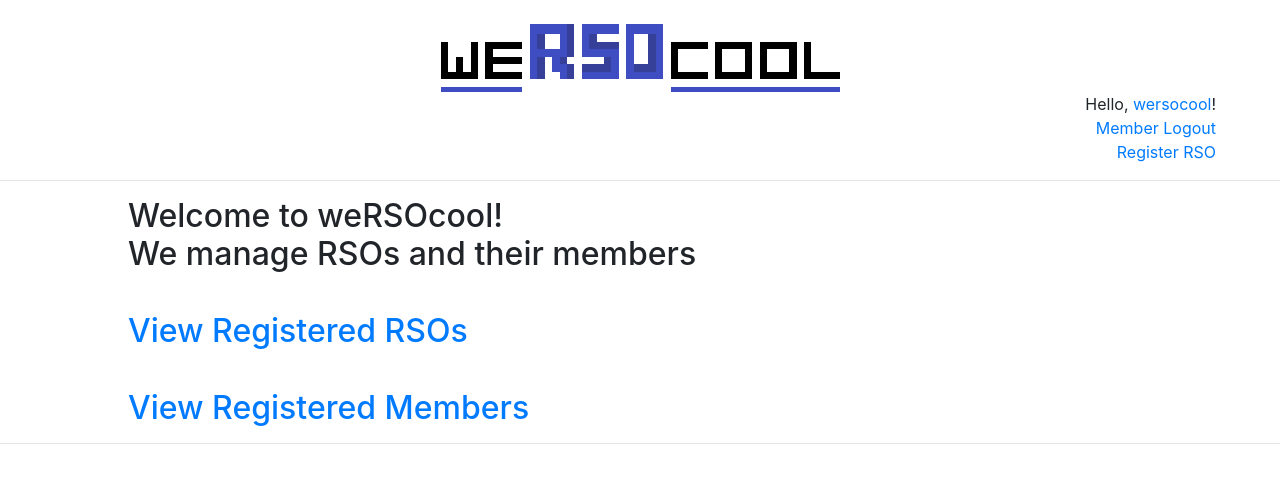
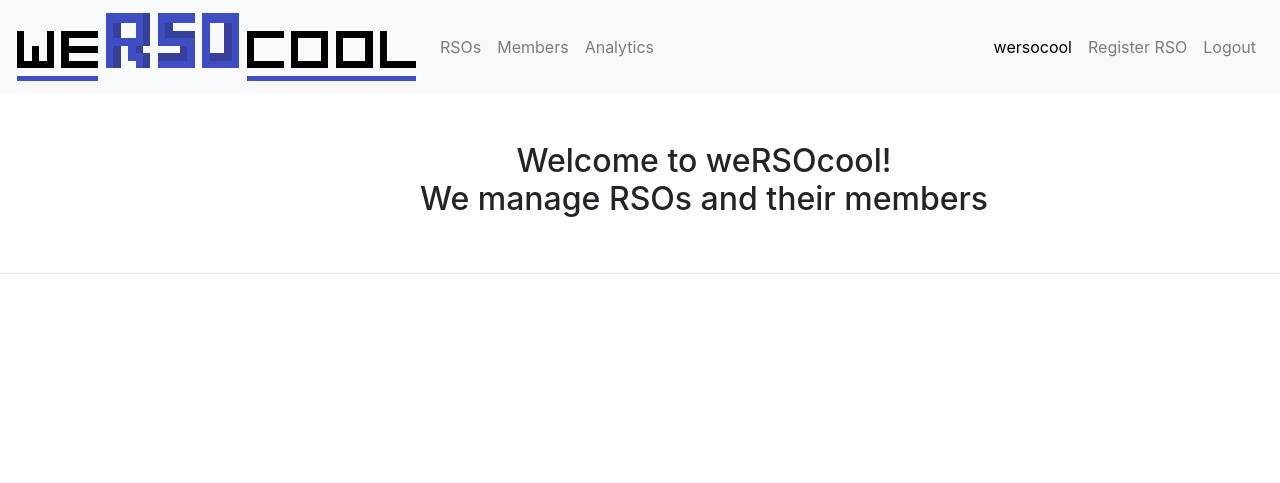
Before and after one commit to maxweis/weRSOcool, a Django app: page / in a window 1280 px wide. Shown: the top 483 px of the page. Run offline with Django 3.2, Linux system fonts and the light colour scheme; a user stored in the database is signed in; some libraries are stand-ins or nearby versions.

Commit message:
redesign interface

```diff
--- a/templates/base.html
+++ b/templates/base.html
@@ -7,28 +7,43 @@
 </head>
 <body>
     {% load crispy_forms_tags %}
-    <header>
-        <br>
-        <a href="{% url 'home' %}">
-            <div class="text-center">
-                <img src="/media/logo.png"><br>
-            </div>
-        </a>
-        <div class="text-right" style="padding-right:5%">
-        {% if user.is_authenticated %}
-        Hello, <a href="/users/{{ user.username}}/profile">{{ user.username }}</a>!
-            <br>
-            <a href="{% url 'logout' %}">Member Logout</a>
-            <br>
-            <a href="{% url 'rso_registration' %}">Register RSO</a>
-        {% else %}
-            <a href="{% url 'signup' %}">Member Sign Up</a>
-            <br>
-            <a href="{% url 'login' %}">Member Login</a>
-        {% endif %}
+    <nav class="navbar navbar-expand navbar-light bg-light">
+        <a class="navbar-brand" href="/"><img src="/media/logo.png"></a>
+            <ul class="navbar-nav">
+                <li class="nav-item">
+                    <a class="nav-link" href="{% url 'rso_list' %}">RSOs</a>
+                </li>
+                <li class="nav-item">
+                    <a class="nav-link" href="{% url 'users-index' %}">Members</a>
+                </li>
+                <li class="nav-item">
+                    <a class="nav-link" href="{% url 'home' %}">Analytics</a>
+                </li>
+            </ul>
+            <ul class="nav navbar-nav ml-auto justify-content-end">
+                {% if user.is_authenticated %}
+                <li>
+                    <a class="nav-link" style="color:black" href="/users/{{user.username}}/profile">{{user.username}}</a>
+                </li>
+                <li class="nav-item">
+                    <a class="nav-link" href="{% url 'rso_registration' %}">Register RSO</a>
+                </li>
+                <li class="nav-item">
+                    <a class="nav-link" href="{% url 'logout' %}">Logout</a>
+                </li>
+                {% else %}
+                <li>
+                    <a class="nav-link" href="{% url 'login' %}">Login</a>
+                </li>
+                <li>
+                    <a class="nav-link" href="{% url 'signup' %}">Sign Up</a>
+                </li>
+                {% endif %}
+            </ul>
         </div>
-    </header>
-    <hr>
+    </nav>
+    <br>
+    <br>
     <main>
     {% block content %}
     {% endblock %}
--- a/templates/home.html
+++ b/templates/home.html
@@ -3,13 +3,9 @@
 {% block title %}weRSOcool{% endblock %}
 
 {% block content %}
-<div class="text-left" style="padding-left:10%">
+<div class="text-center" style="padding-left:10%">
     <h2>Welcome to weRSOcool! <br>
         We manage RSOs and their members <br><br>
-    <a href="{% url 'rso_list' %}">View Registered RSOs</a>
-    <br>
-    <br>
-    <a href="{% url 'users-index' %}">View Registered Members</a>
     </h2>
 </div>
 {% endblock %}
```
